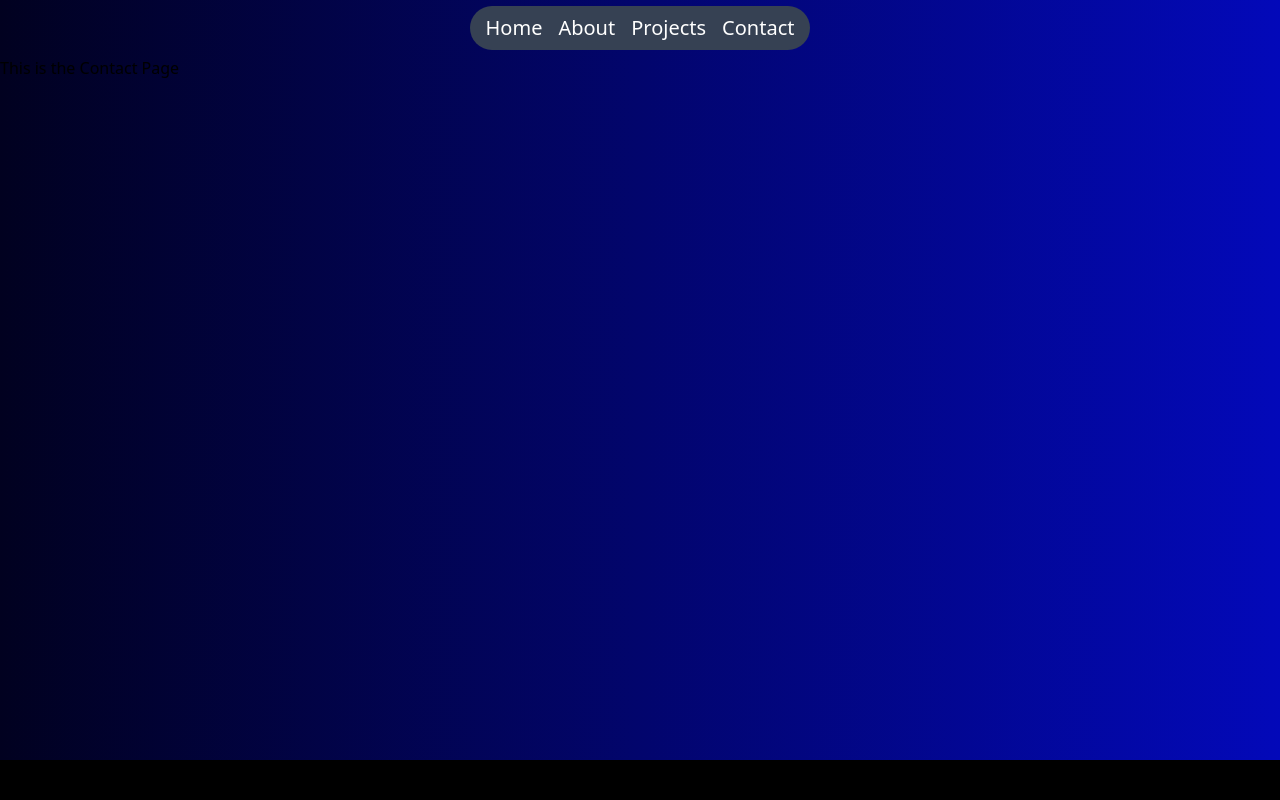
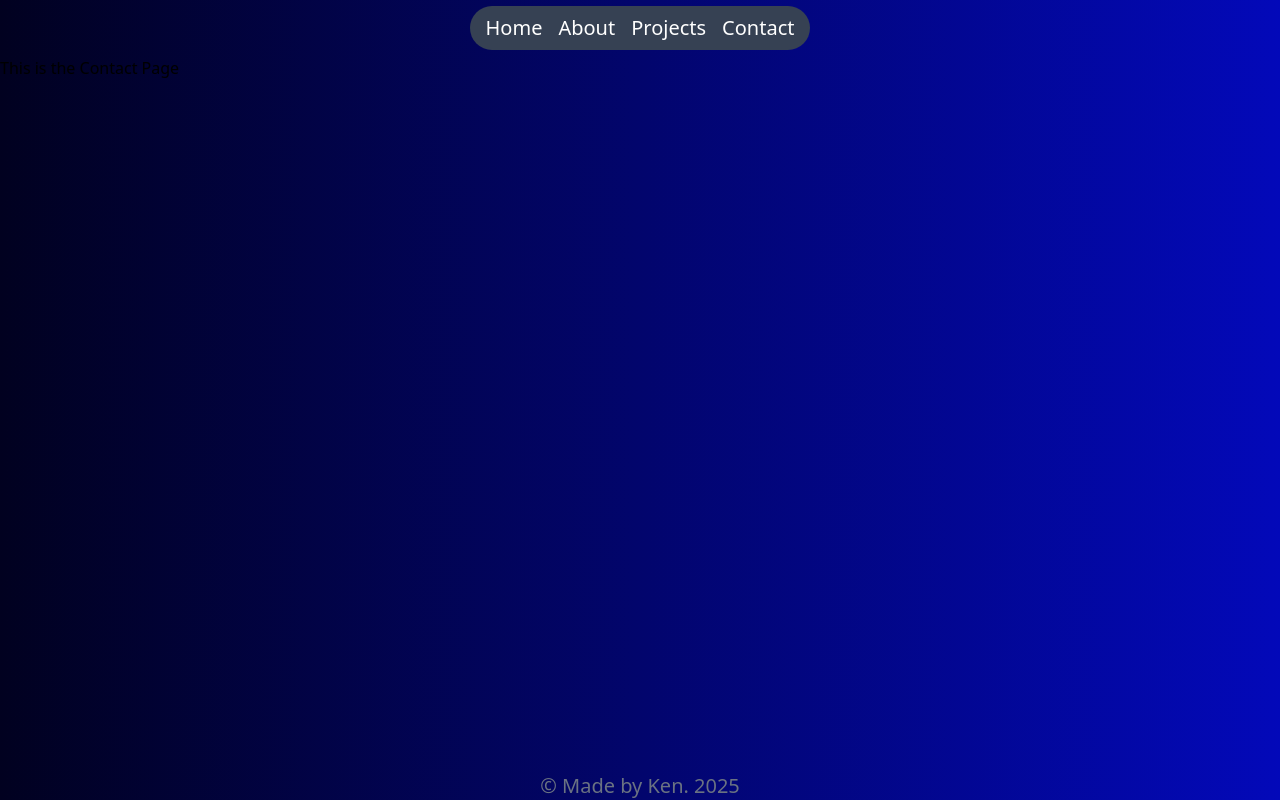
Before and after one commit to ken-jibril/Ken-s-portfolio, a React (Vite) app: page /contact in a window 1280 px wide. Built offline with nearby package versions, Linux system fonts and the light colour scheme.

Commit message:
adjust the text color for the footer text and center it.

```diff
--- a/src/components/Footer.jsx
+++ b/src/components/Footer.jsx
@@ -1,7 +1,7 @@
 function Footer() {
     return (
         <div className="">
-            <p className="bg-black text-2xl py-1 w-full">&cpoy; Made by Ken. 2025</p>
+            <p className="text-xl text-gray-500 text-center">&copy; Made by Ken. 2025</p>
         </div>
      );
 }
```
